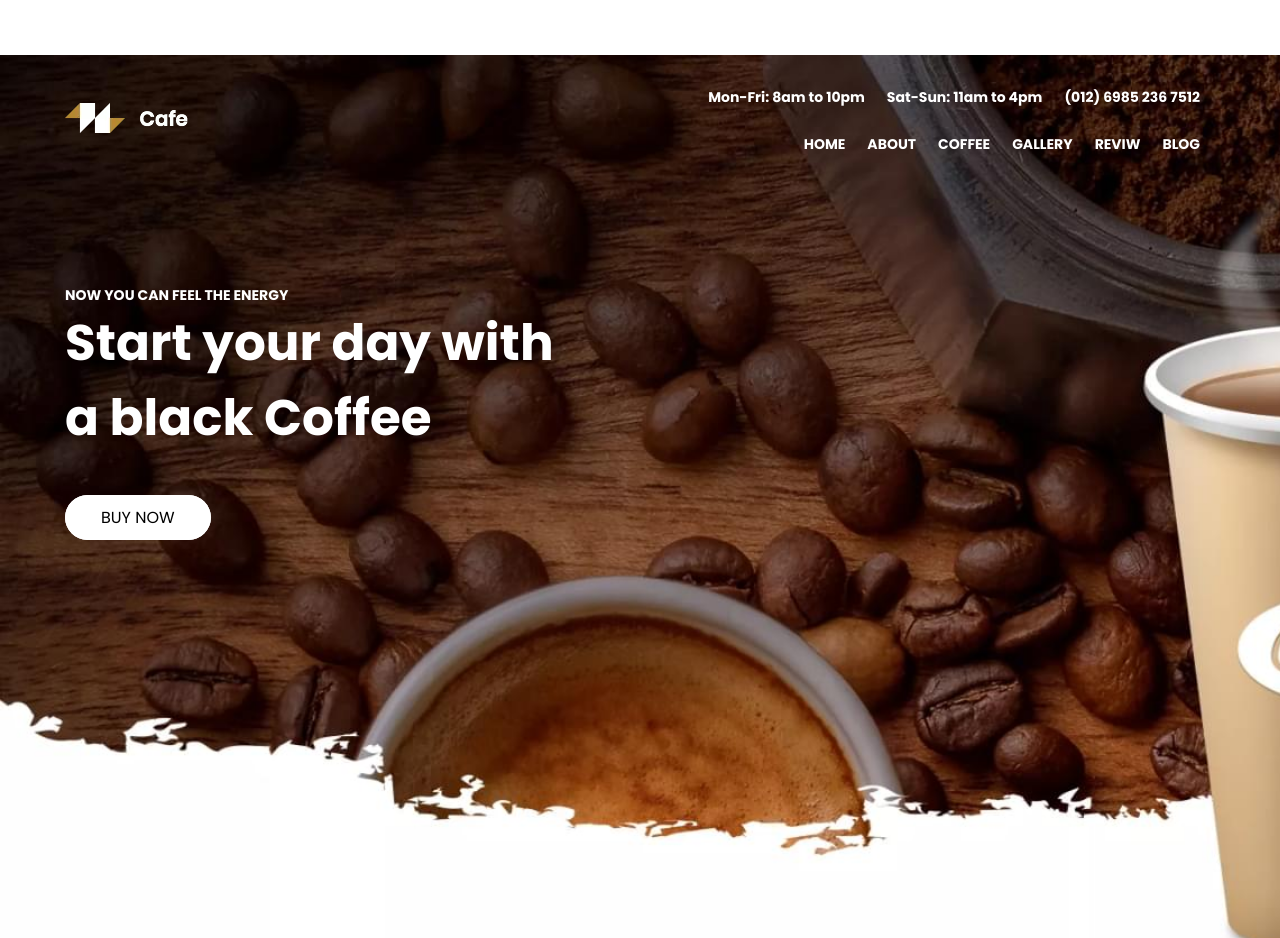
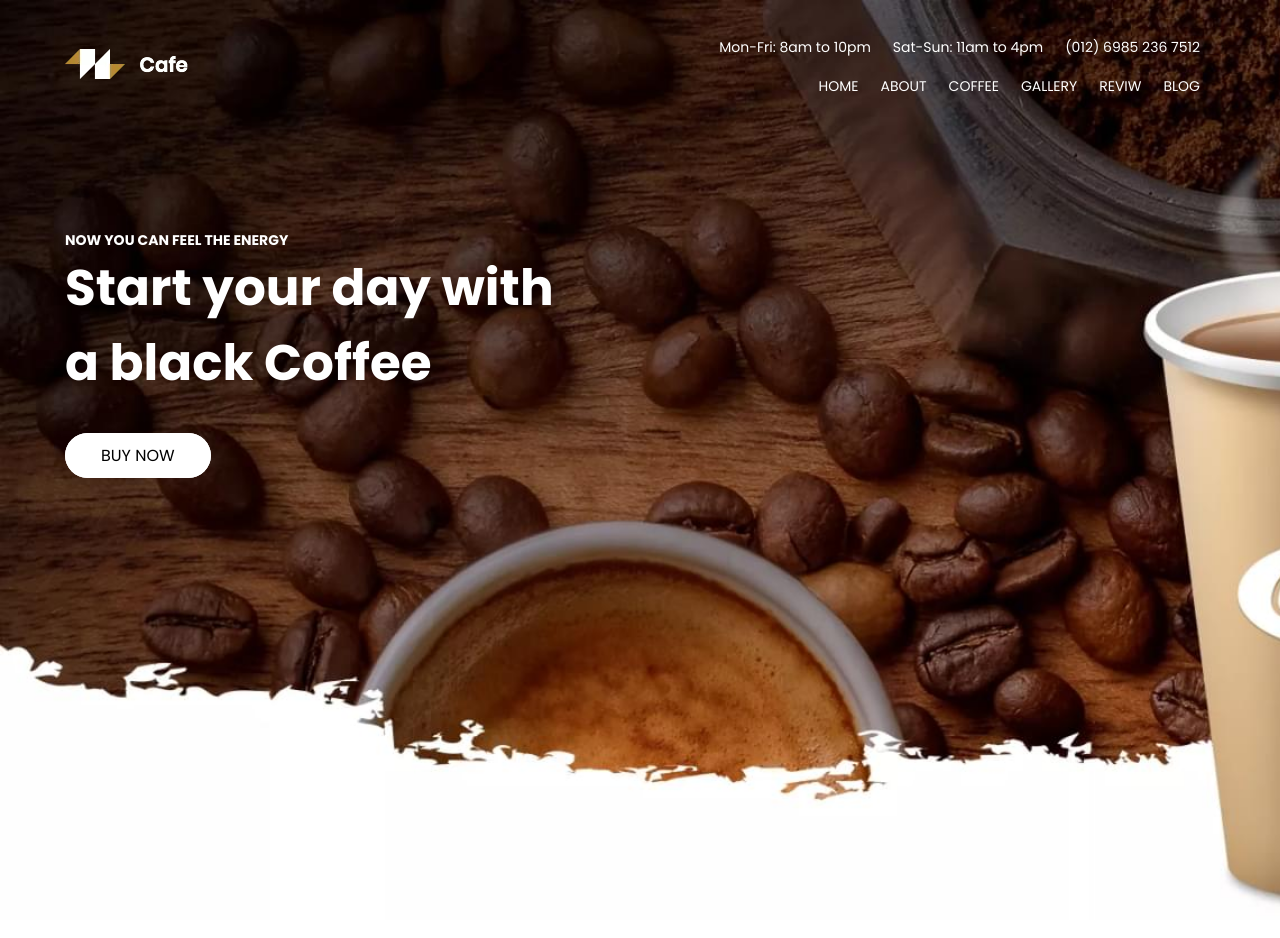
Before and after one commit to Miss-Kiparis/Coffee__shop, a website: page index.html in a window 1280 px wide. Shown: the top 938 px of the page. Drawn offline with Linux system fonts and the light colour scheme.

Commit message:
Update index.html

```diff
--- a/index.html
+++ b/index.html
@@ -16,11 +16,8 @@
 <body class="page__body">
 
     <!-- Header -->
-    <!-- test-->
-    <h2>New Changes TEST<! /h2>
-            <!-- test-->
 
-            <header class="page__header intro">
+    <header class="page__header intro">
                 <section class="page__header--container content__wpar">
                     <section class="content__wpar--container menu__container ">
                         <a class="menu__container--logo logo" href="#">
```
